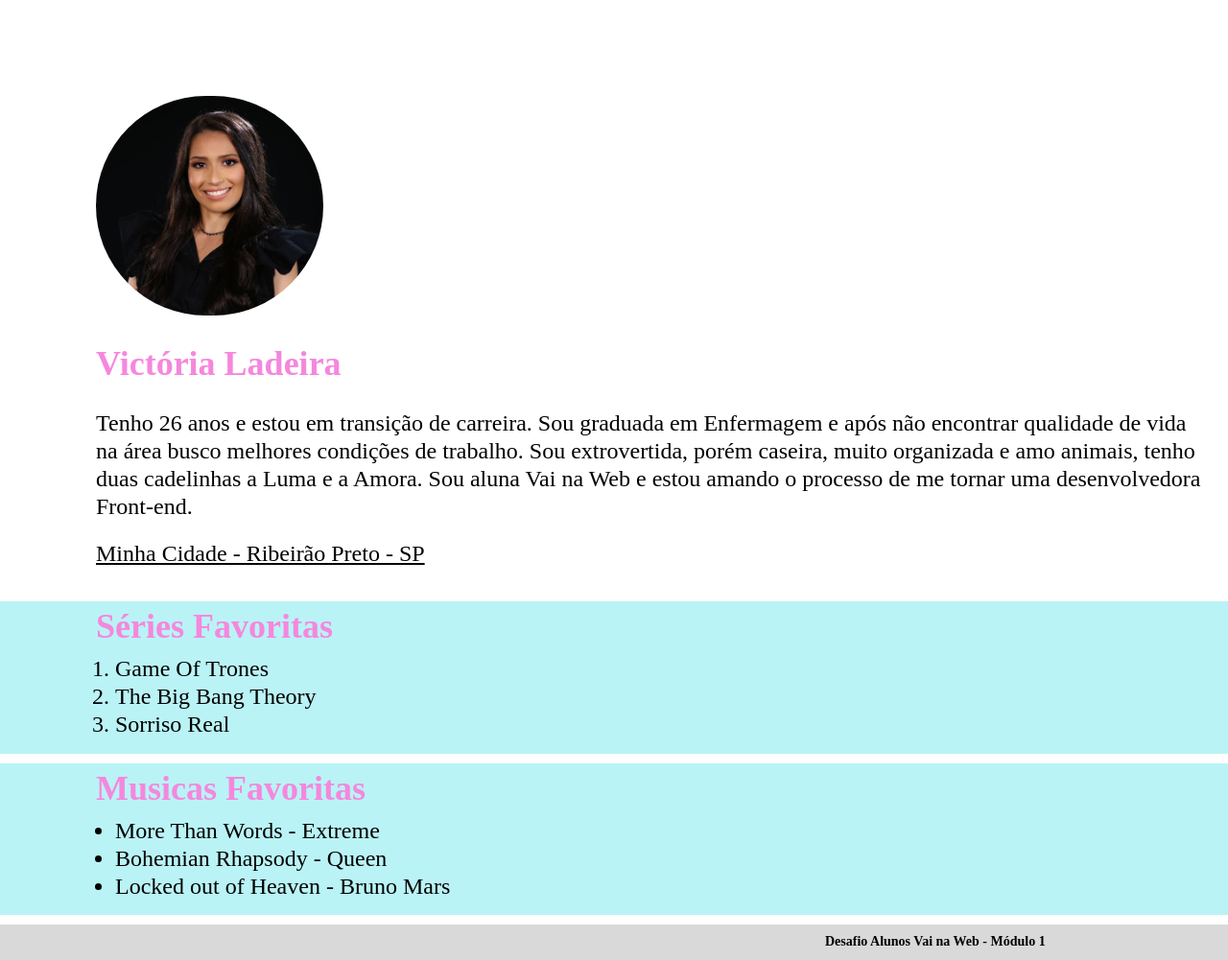
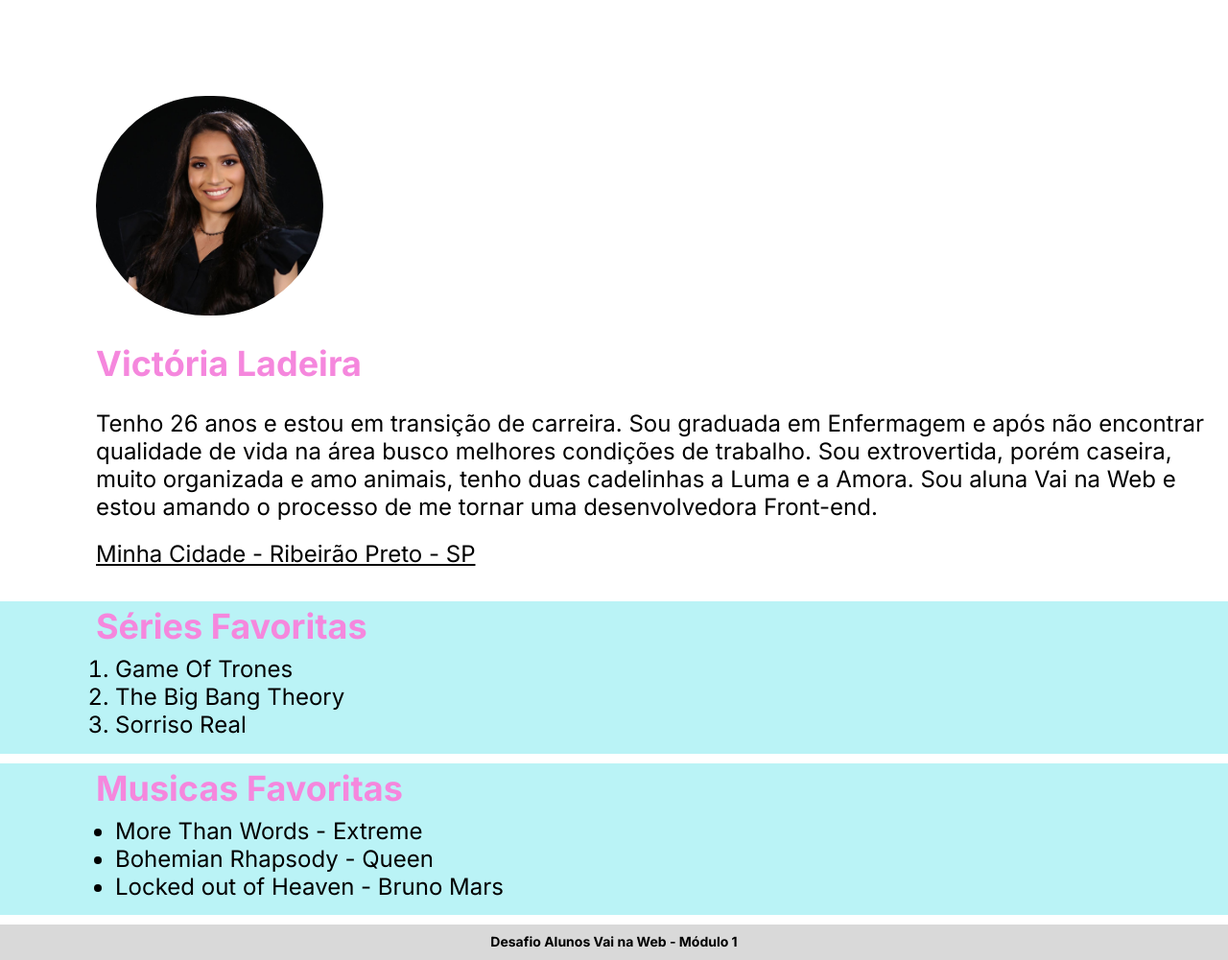
Before and after one commit to Victoria-Ladeira/Desafio-Vai-na-Web, a plain HTML site: page index.html in a window 1280 px wide. Shown: the whole page at 96% size. Drawn offline with Linux system fonts and the light colour scheme.

Commit message:
two commit

```diff
--- a/index.html
+++ b/index.html
@@ -5,6 +5,11 @@
     <meta charset="UTF-8">
     <meta name="viewport" content="width=device-width, initial-scale=1.0">
     <link rel="stylesheet" href="style.css">
+    <link rel="preconnect" href="https://fonts.googleapis.com">
+    <link rel="preconnect" href="https://fonts.gstatic.com" crossorigin>
+    <link
+        href="https://fonts.googleapis.com/css2?family=Inter:ital,opsz,wght@0,14..32,100..900;1,14..32,100..900&display=swap"
+        rel="stylesheet">
     <title>Mini-Bio</title>
 </head>
 
--- a/style.scss
+++ b/style.scss
@@ -2,6 +2,10 @@
     margin: 0;
     padding: 0;
     box-sizing: border-box;
+}
+
+body{
+    font-family: "Inter", sans-serif;
 }
 
 .inicio {
@@ -36,10 +40,9 @@ img {
 
 h1 {
     color: rgba(245, 135, 221, 1);
-    font-weight: 700px;
+    font-weight: 700;
     line-height: 43.57px;
     font-size: 36px;
-    padding-left: 0px;
     padding-bottom: 15px;
     padding-top: 25px;
     padding-right: 25px;
@@ -48,10 +51,9 @@ h1 {
 
 p {
     color: rgba(0, 0, 0, 1);
-    font-weight: 400px;
+    font-weight: 400;
     line-height: 29.05px;
     font-size: 24px;
-    padding-left: 0px;
     padding-top: 10px;
     padding-bottom: 20px;
     padding-right: 20px;
@@ -61,7 +63,7 @@ p {
 
 a {
     color: rgba(0, 0, 0, 1);
-    font-weight: 400px;
+    font-weight: 400;
     line-height: 29.05px;
     font-size: 24px;
     list-style: 1440px, 167px, 620px;
@@ -69,7 +71,6 @@ a {
     width: 324.1px;
     top: 562.56px;
     left: 120px;
-    padding-left: 0px;
     padding-top: 10px;
     padding-bottom: 20px;
     padding-right: 20px;
@@ -78,11 +79,10 @@ a {
 
 .series {
     color: rgba(245, 135, 221, 1);
-    font-weight: 700px;
+    font-weight: 700;
     line-height: 43.57px;
     font-size: 36px;
     padding-top: 5px;
-    padding-left: 0px;
     padding-bottom: 3px;
     padding-right: 5px;
 }
@@ -99,11 +99,10 @@ ol {
 
 .musicas {
     color: rgba(245, 135, 221, 1);
-    font-weight: 700px;
+    font-weight: 700;
     line-height: 43.57px;
     font-size: 36px;
     padding-top: 5px;
-    padding-left: 0px;
     padding-bottom: 3px;
     padding-right: 5px;
 }
@@ -126,8 +125,8 @@ footer {
 
 h3 {
     color: rgba(0, 0, 0, 1);
-    font-weight: 700px;
+    font-weight: 700;
     line-height: 16.94px;
     font-size: 14px;
-    padding-left: 850px;
+    text-align: center;
 }
```
Also changed, not shown: style.css, 1 other file.
